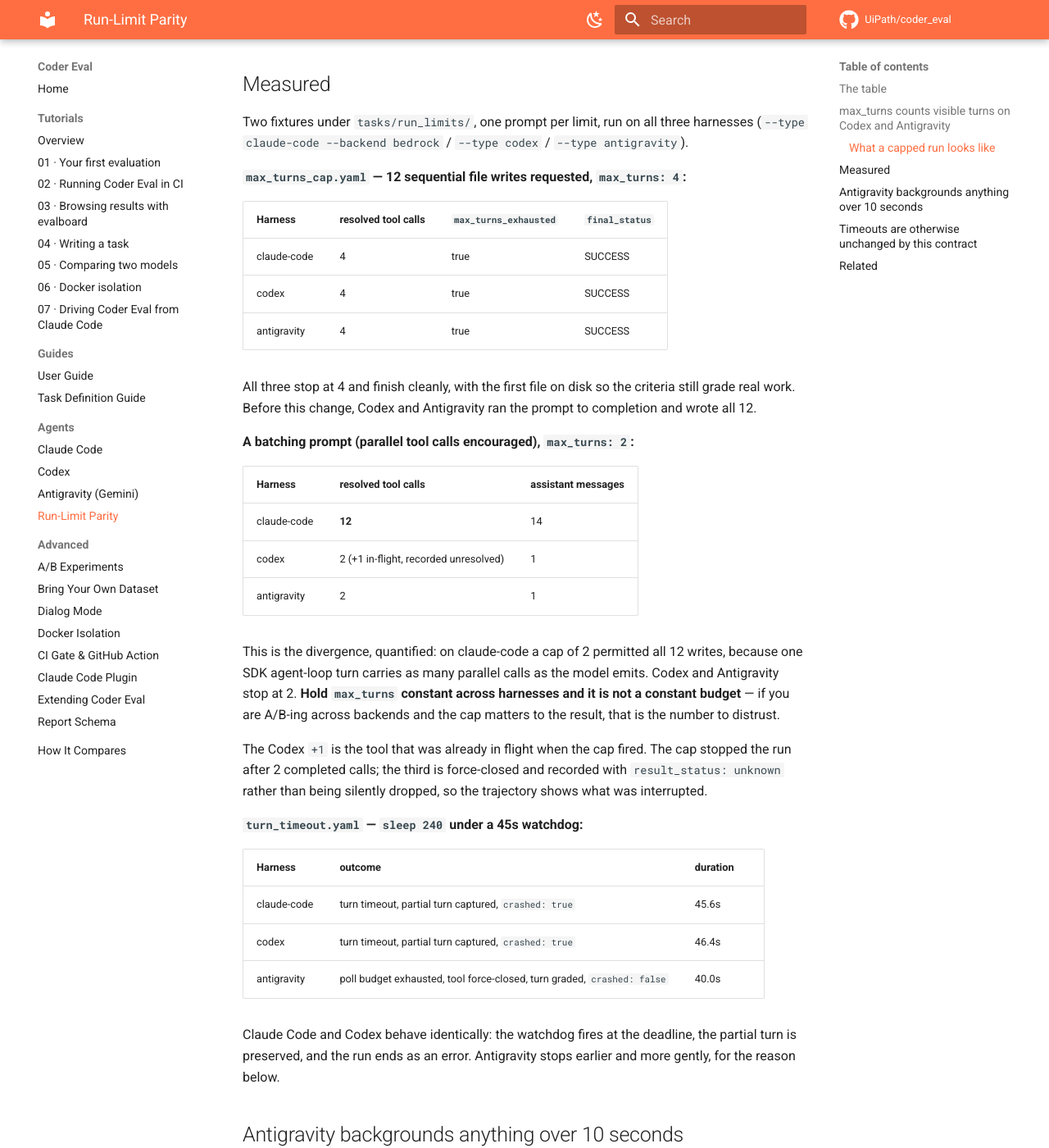
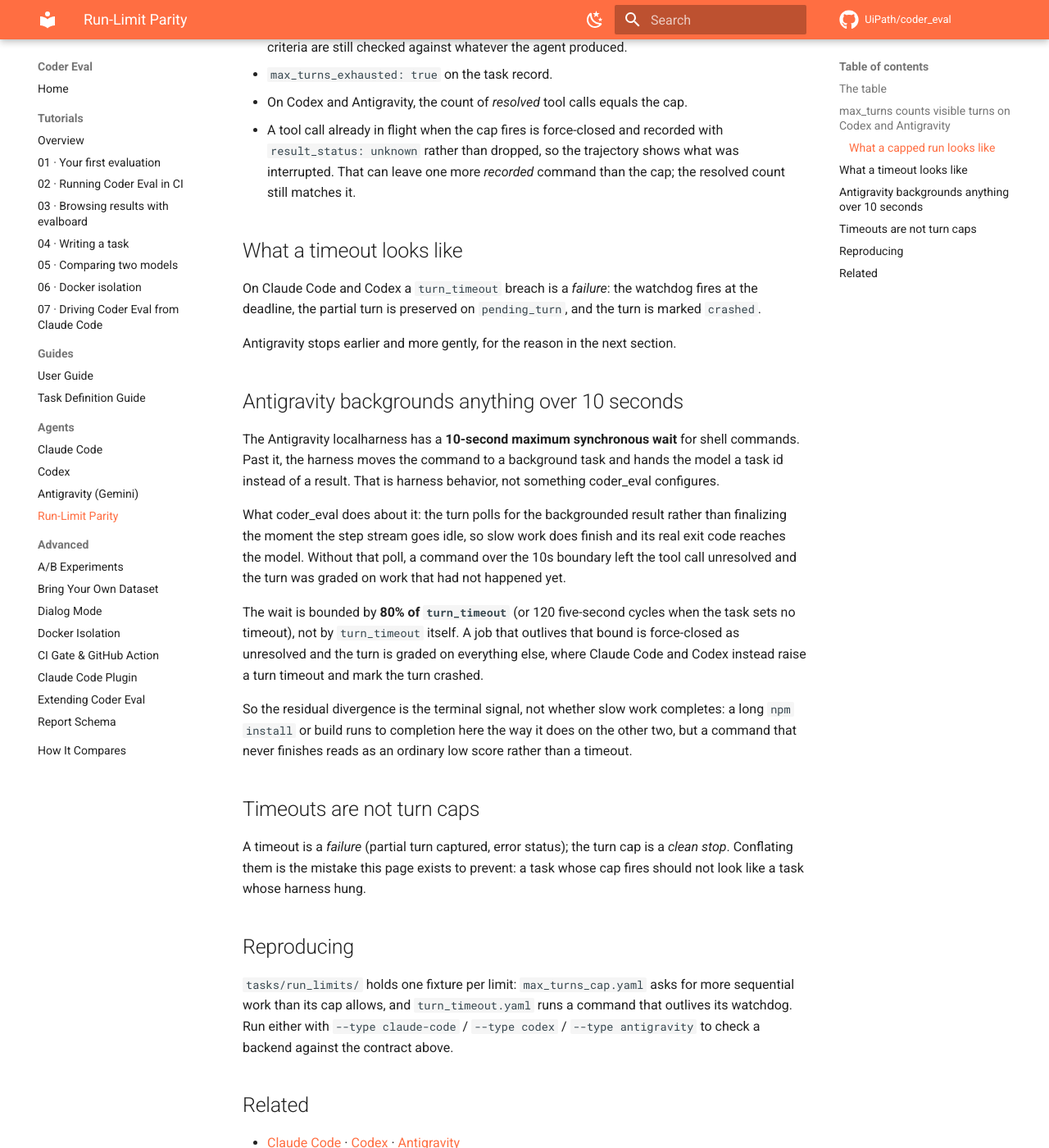
Before and after one commit to UiPath/coder_eval, an MkDocs documentation site: the page built from docs/agents/HARNESS_PARITY.md, in a window 1280 px wide and 1400 px high, scrolled down 1477 px. Shown: the whole window at 82% size. Built offline with MkDocs 1.6.1 and Material for MkDocs 9.7.7, drawn with Linux system fonts in a browser that asks for light colours; comment, search, counter and statistics services are not loaded; some of the changed text lies outside the part shown.

Commit message:
docs(run-limits): keep the contract on the page, the measurements in the PR
The page mixed a durable per-harness contract with a dated experiment report,
and the experiment half went stale inside a day when #111 changed the
Antigravity timeout behavior. Durations measured on one box with one model
also give an outside reader on coder-eval.com nothing to act on.

Keeps every claim the numbers supported, drops the tables, and points at the
fixtures under tasks/run_limits/ for anyone who wants to re-measure.

Co-Authored-By: Claude Opus 5 (1M context) <noreply@anthropic.com>

```diff
--- a/docs/agents/HARNESS_PARITY.md
+++ b/docs/agents/HARNESS_PARITY.md
@@ -37,7 +37,13 @@ the cap actually stops spend. A run cut this way finalizes cleanly as
 **claude-code keeps its native SDK cap.** That is a real, honored cap, so it is
 left alone rather than reimplemented in a different unit. Its unit is the SDK's own
 agent-loop turn, which absorbs an arbitrary number of *parallel* tool calls, so the
-same number bounds very different amounts of work: see the measurement below.
+same number bounds very different amounts of work: under a prompt that encourages
+batching, a cap of N here permits many more than N tool calls, where it buys exactly
+N on the other two.
+
+**So holding `max_turns` constant across harnesses does not hold the budget
+constant.** If you are A/B-ing across backends and the cap is close to binding, that
+is the number to distrust.
 
 ### What a capped run looks like
 
@@ -47,73 +53,31 @@ The signals a capped run leaves behind, on every backend:
   end-of-run, so criteria are still checked against whatever the agent produced.
 - `max_turns_exhausted: true` on the task record.
 - On Codex and Antigravity, the count of *resolved* tool calls equals the cap.
+- A tool call already in flight when the cap fires is force-closed and recorded with
+  `result_status: unknown` rather than dropped, so the trajectory shows what was
+  interrupted. That can leave one more *recorded* command than the cap; the resolved
+  count still matches it.
 
-## Measured
+## What a timeout looks like
 
-Two fixtures under `tasks/run_limits/`, one prompt per limit, run on all three
-harnesses (`--type claude-code --backend bedrock` / `--type codex` /
-`--type antigravity`).
+On Claude Code and Codex a `turn_timeout` breach is a *failure*: the watchdog fires
+at the deadline, the partial turn is preserved on `pending_turn`, and the turn is
+marked `crashed`.
 
-**`max_turns_cap.yaml` — 12 sequential file writes requested, `max_turns: 4`:**
-
-| Harness | resolved tool calls | `max_turns_exhausted` | `final_status` |
-|---|---|---|---|
-| claude-code | 4 | true | SUCCESS |
-| codex | 4 | true | SUCCESS |
-| antigravity | 4 | true | SUCCESS |
-
-All three stop at 4 and finish cleanly, with the first file on disk so the criteria
-still grade real work. Before this change, Codex and Antigravity ran the prompt to
-completion and wrote all 12.
-
-**A batching prompt (parallel tool calls encouraged), `max_turns: 2`:**
-
-| Harness | resolved tool calls | assistant messages |
-|---|---|---|
-| claude-code | **12** | 14 |
-| codex | 2 (+1 in-flight, recorded unresolved) | 1 |
-| antigravity | 2 | 1 |
-
-This is the divergence, quantified: on claude-code a cap of 2 permitted all 12
-writes, because one SDK agent-loop turn carries as many parallel calls as the model
-emits. Codex and Antigravity stop at 2. **Hold `max_turns` constant across harnesses
-and it is not a constant budget** — if you are A/B-ing across backends and the cap
-matters to the result, that is the number to distrust.
-
-The Codex `+1` is the tool that was already in flight when the cap fired. The cap
-stopped the run after 2 completed calls; the third is force-closed and recorded with
-`result_status: unknown` rather than being silently dropped, so the trajectory shows
-what was interrupted.
-
-**`turn_timeout.yaml` — `sleep 240` under a 45s watchdog:**
-
-| Harness | outcome | duration |
-|---|---|---|
-| claude-code | turn timeout, partial turn captured, `crashed: true` | 45.6s |
-| codex | turn timeout, partial turn captured, `crashed: true` | 46.4s |
-| antigravity | poll budget exhausted, tool force-closed, turn graded, `crashed: false` | 40.0s |
-
-Claude Code and Codex behave identically: the watchdog fires at the deadline, the
-partial turn is preserved, and the run ends as an error. Antigravity stops earlier
-and more gently, for the reason below.
+Antigravity stops earlier and more gently, for the reason in the next section.
 
 ## Antigravity backgrounds anything over 10 seconds
 
 The Antigravity localharness has a **10-second maximum synchronous wait** for shell
 commands. Past it, the harness moves the command to a background task and hands the
-model a task id instead of a result. Measured: `sleep 5` resolves normally in 10.4s
-wall-clock; anything longer comes back immediately as a background task. That is
-harness behavior, not something coder_eval configures.
+model a task id instead of a result. That is harness behavior, not something
+coder_eval configures.
 
 What coder_eval does about it: the turn polls for the backgrounded result rather
-than finalizing the moment the step stream goes idle. Measured on a command that
-finishes inside the budget (`sleep 60` writing a file, `turn_timeout: 300`), same
-task and model on either side:
-
-| | outcome | duration |
-|---|---|---|
-| without the poll loop | FAILURE — file never written, tool left unresolved | 19.5s |
-| with it | SUCCESS — file written, exit code reported back | 75.0s |
+than finalizing the moment the step stream goes idle, so slow work does finish and
+its real exit code reaches the model. Without that poll, a command over the 10s
+boundary left the tool call unresolved and the turn was graded on work that had not
+happened yet.
 
 The wait is bounded by **80% of `turn_timeout`** (or 120 five-second cycles when the
 task sets no timeout), not by `turn_timeout` itself. A job that outlives that bound
@@ -121,16 +85,23 @@ is force-closed as unresolved and the turn is graded on everything else, where
 Claude Code and Codex instead raise a turn timeout and mark the turn crashed.
 
 So the residual divergence is the terminal signal, not whether slow work completes:
-a long `npm install` or build now runs to completion here the way it does on the
-other two, but a command that never finishes reads as an ordinary low score rather
-than a timeout.
+a long `npm install` or build runs to completion here the way it does on the other
+two, but a command that never finishes reads as an ordinary low score rather than a
+timeout.
 
-## Timeouts are otherwise unchanged by this contract
+## Timeouts are not turn caps
 
 A timeout is a *failure* (partial turn captured, error status); the turn cap is a
 *clean stop*. Conflating them is the mistake this page exists to prevent: a task
 whose cap fires should not look like a task whose harness hung.
 
+## Reproducing
+
+`tasks/run_limits/` holds one fixture per limit: `max_turns_cap.yaml` asks for more
+sequential work than its cap allows, and `turn_timeout.yaml` runs a command that
+outlives its watchdog. Run either with `--type claude-code` / `--type codex` /
+`--type antigravity` to check a backend against the contract above.
+
 ## Related
 
 - [Claude Code](CLAUDE_CODE.md) · [Codex](CODEX.md) · [Antigravity](ANTIGRAVITY.md)
```
